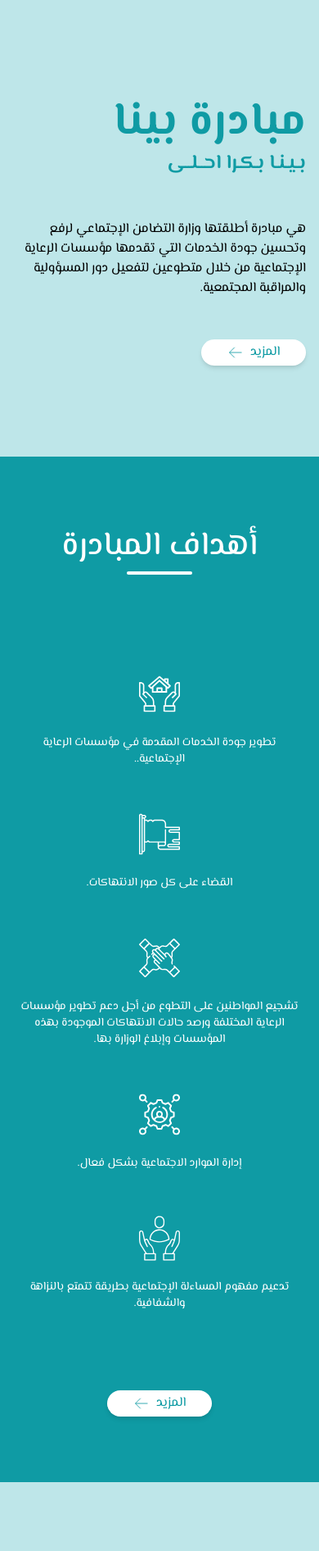
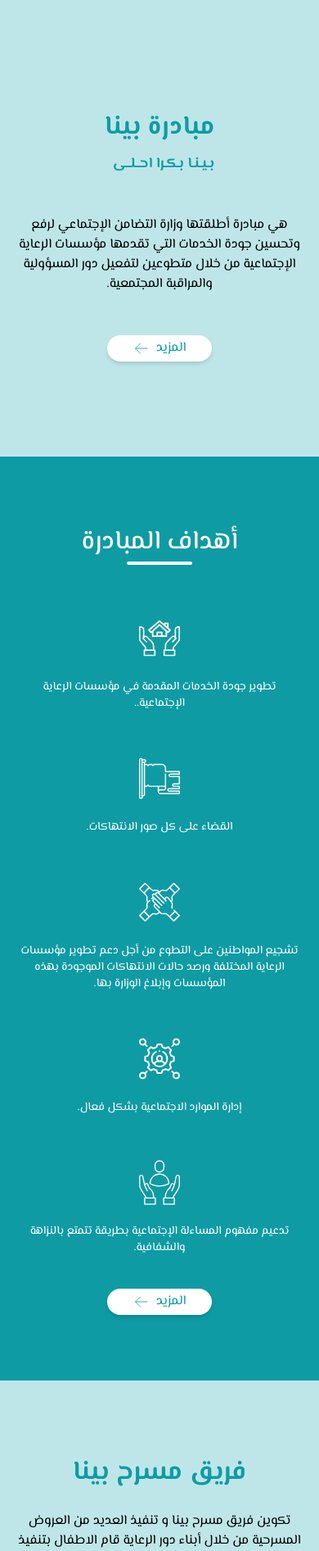
Before and after one commit to ahmed-safwat-elsherif/bena, a React (Vite) app: page / in a window 390 px wide. Shown: the part 63-1955 px from the top of the page at 82% size. Built offline with nearby package versions, Linux system fonts and the light colour scheme.

Commit message:
Put some responsiveness for home page section

```diff
--- a/src/components/home/sections/GoalsSection.tsx
+++ b/src/components/home/sections/GoalsSection.tsx
@@ -41,12 +41,12 @@ const GoalsSection = () => {
   return (
     <section className="bg-babyblue-dark py-20">
       <div className="container">
-        <div className="flex flex-col space-y-20">
+        <div className="flex flex-col space-y-6 md:space-y-20">
           <ElementInViewPort>
             {({ targetRef, inViewPort }) => (
               <h3
                 ref={targetRef}
-                className={`flex flex-col items-center text-[2.5rem] font-medium text-white after:h-1 after:rounded-sm after:bg-white after:transition after:duration-300 after:content-[''] ${
+                className={`flex flex-col items-center text-[2rem] font-medium text-white after:h-1 after:rounded-sm after:bg-white after:transition after:duration-300 after:content-[''] md:text-[2.5rem] ${
                   inViewPort ? "after:w-20" : "after:w-0"
                 }`}
               >
--- a/src/components/home/sections/HeroSection.tsx
+++ b/src/components/home/sections/HeroSection.tsx
@@ -9,8 +9,8 @@ const HeroSection = () => {
     <ElementInViewPort>
       {({ targetRef, inViewPort }) => (
         <section ref={targetRef} className="relative">
-          <div className="z-1 container relative flex min-h-[550px] flex-1 flex-col justify-center space-y-[50px]">
-            <h1 className="flex flex-col text-[3.5rem] font-bold text-babyblue-dark">
+          <div className="z-1 container relative flex min-h-[550px] flex-1 flex-col items-center justify-center space-y-[50px] md:items-stretch">
+            <h1 className="flex flex-col text-[2rem] font-bold text-babyblue-dark sm:text-[2.5rem] md:text-[3.5rem]">
               <span
                 className={`leading-[4rem] transition delay-100 duration-1000 ${
                   inViewPort
@@ -21,7 +21,7 @@ const HeroSection = () => {
                 مبادرة بينا
               </span>
               <span
-                className={`text-[1.5rem] transition delay-1000 duration-1000 ${
+                className={`text-[1.1rem] transition delay-1000 duration-1000 sm:text-[1.3rem] md:text-[1.5rem] ${
                   inViewPort
                     ? "sm:translate-x-0 sm:opacity-100"
                     : "sm:-translate-x-10 sm:opacity-0"
@@ -31,7 +31,7 @@ const HeroSection = () => {
               </span>
             </h1>
             <p
-              className={`max max-w-lg text-[1rem] transition-[opacity] delay-[2000ms] duration-1000 ${
+              className={`max max-w-lg text-center text-[1rem] transition-[opacity] delay-[2000ms] duration-1000 md:text-start ${
                 inViewPort ? "sm:opacity-100" : "sm:opacity-0"
               }`}
             >
--- a/src/components/home/sections/TheatreSection.tsx
+++ b/src/components/home/sections/TheatreSection.tsx
@@ -3,16 +3,16 @@ import Button from "../../shared/Button";
 const TheatreSection = () => {
   return (
     <section className="relative">
-      <div className="z-1 container relative flex min-h-[550px] flex-1 flex-col justify-center space-y-[50px]">
-        <h1 className="flex flex-col text-[3.5rem] font-bold leading-[4rem] text-babyblue-dark">
+      <div className="z-1 container relative flex flex-1 flex-col items-center justify-center space-y-4 py-20 md:items-start md:space-y-[50px] md:py-40">
+        <h1 className="flex flex-col text-[2rem] font-bold leading-[4rem] text-babyblue-dark sm:text-[2.5rem] md:text-[3.5rem]">
           فريق مسرح بينا
         </h1>
-        <p className="max max-w-lg text-[1rem]">
+        <p className="max max-w-lg text-center text-[1rem] md:text-start">
           تكوين فريق مسرح بينا و تنفيذ العديد من العروض المسرحية من خلال أبناء
           دور الرعاية قام الاطفال بتنفيذ العديد من الأنشطة لتنمية مهاراتهم وعروض
           فنون تشكيلية وعروض تمثيلية و استعراضية و غنائية .
         </p>
-        <div>
+        <div className="pt-14 md:pt-0">
           <Button>المزيد</Button>
         </div>
       </div>
--- a/src/components/home/sections/VisitSection.tsx
+++ b/src/components/home/sections/VisitSection.tsx
@@ -4,10 +4,20 @@ import ElementInViewPort from "../../shared/ElementInViewPort";
 const VisitSection = () => {
   return (
     <section className="container">
-      <div className="flex flex-col space-x-0 space-y-6 border-t border-babyblue-dark pt-[10rem] rtl:space-x-reverse md:flex-row md:space-x-3 md:space-y-0">
+      <div className="flex flex-col space-x-0 space-y-6 border-t border-babyblue-dark pt-[3rem] rtl:space-x-reverse md:flex-row md:space-x-3 md:space-y-0 md:pt-[10rem]">
         <ElementInViewPort>
           {({ targetRef, inViewPort }) => (
             <>
+              <h3
+                className={`block text-[1.5rem] font-bold text-babyblue-dark transition duration-500 md:hidden ${
+                  inViewPort
+                    ? "translate-x-0 opacity-100"
+                    : "translate-x-4 opacity-0"
+                }`}
+              >
+                زيارة لعدد ٦٠ ابن وابنه من دور الرعاية الاجتماعية للمتحف القومى
+                للحضارات
+              </h3>
               <div
                 ref={targetRef}
                 className={`flex min-h-[300px] flex-1 items-center justify-center border-2 border-babyblue-dark transition duration-500 ${
@@ -19,7 +29,7 @@ const VisitSection = () => {
 
               <div className="flex flex-1 flex-col">
                 <h3
-                  className={`mb-10 text-[1.5rem] font-bold text-babyblue-dark transition duration-500 ${
+                  className={`mb-10 hidden text-[1.5rem] font-bold text-babyblue-dark transition duration-500 md:block ${
                     inViewPort
                       ? "translate-x-0 opacity-100"
                       : "translate-x-4 opacity-0"
```
